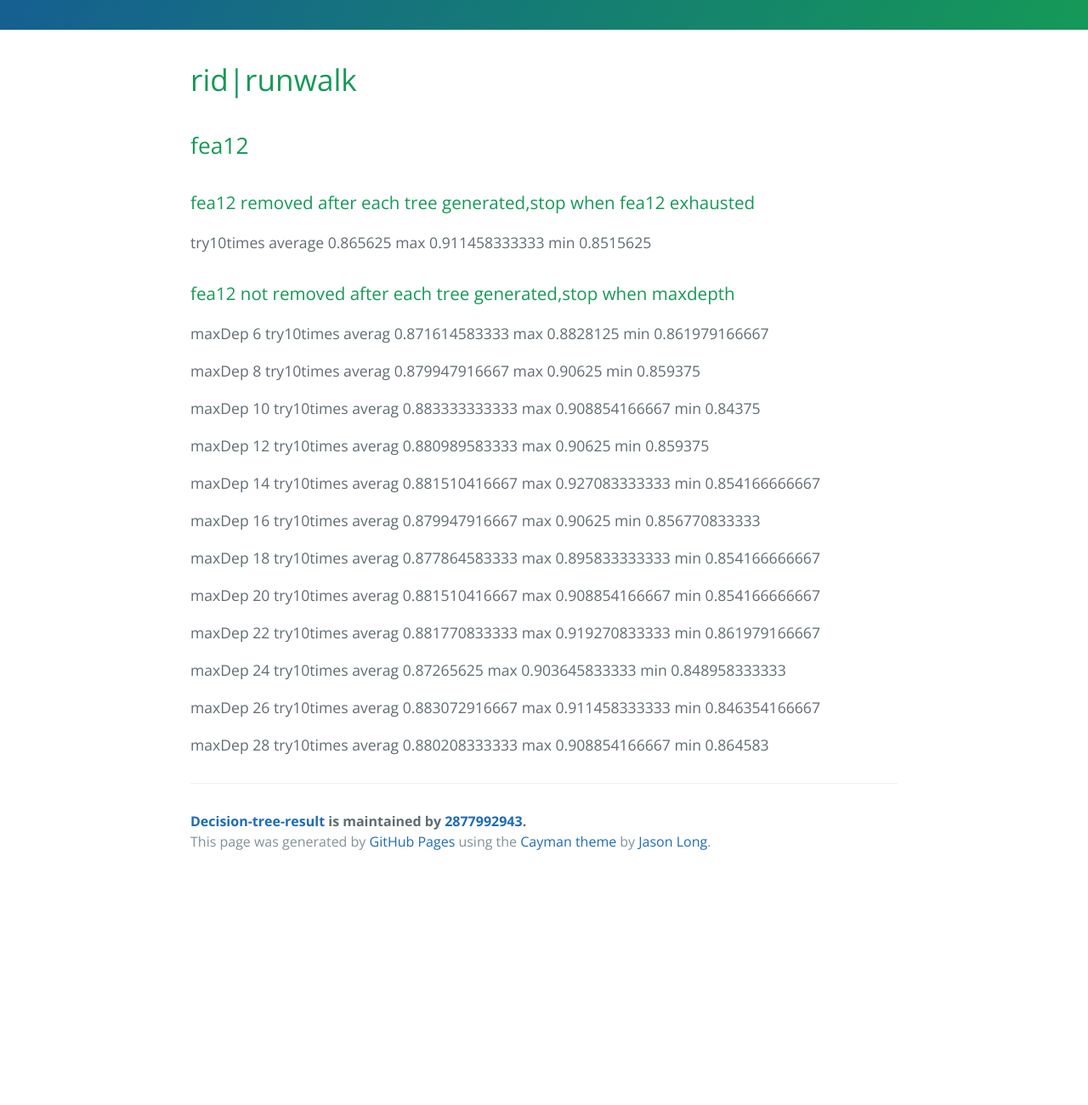
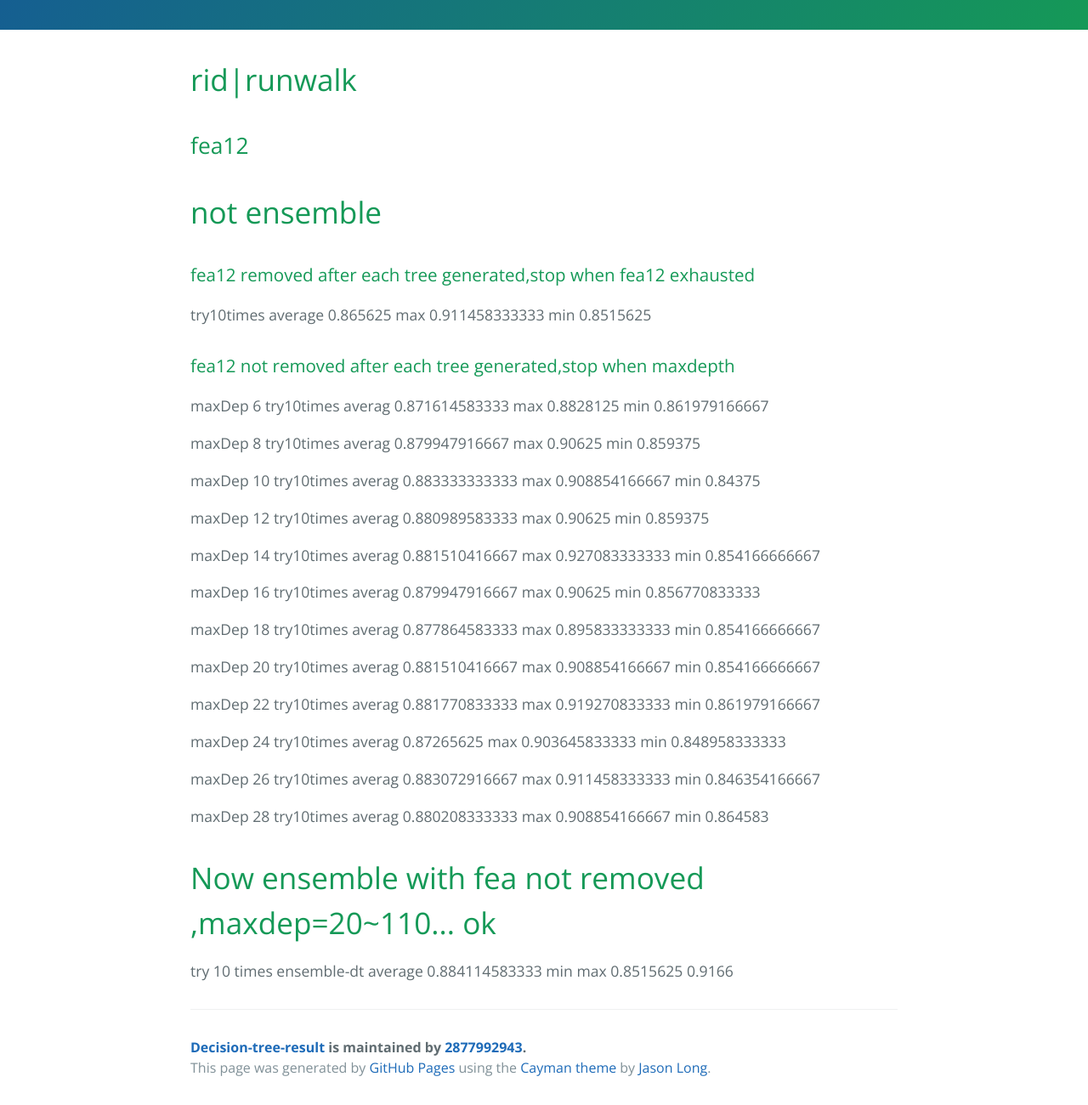
Before and after one commit to 2877992943/decision-tree-result, a plain HTML site: page index.html in a window 1280 px wide. Shown: the part 301-1601 px from the top of the page at 85% size. Before the commit the page ends 1335 px from the top, so only its background shows below. Drawn offline with nearby package versions, Linux system fonts and the light colour scheme.

Commit message:
Create gh-pages branch via GitHub

```diff
--- a/index.html
+++ b/index.html
@@ -24,6 +24,9 @@
 
 <h2>
 <a id="fea12" class="anchor" href="#fea12" aria-hidden="true"><span class="octicon octicon-link"></span></a>fea12</h2>
+
+<h1>
+<a id="not-ensemble" class="anchor" href="#not-ensemble" aria-hidden="true"><span class="octicon octicon-link"></span></a>not ensemble</h1>
 
 <h3>
 <a id="fea12--removed-after-each-tree-generatedstop-when-fea12-exhausted" class="anchor" href="#fea12--removed-after-each-tree-generatedstop-when-fea12-exhausted" aria-hidden="true"><span class="octicon octicon-link"></span></a>fea12  removed after each tree generated,stop when fea12 exhausted</h3>
@@ -57,6 +60,11 @@
 
 <p>maxDep 28 try10times averag 0.880208333333 max 0.908854166667 min 0.864583</p>
 
+<h1>
+<a id="now-ensemble-with-fea-not-removed-maxdep20110-ok" class="anchor" href="#now-ensemble-with-fea-not-removed-maxdep20110-ok" aria-hidden="true"><span class="octicon octicon-link"></span></a>Now ensemble with fea not removed ,maxdep=20~110... ok</h1>
+
+<p>try 10 times ensemble-dt average 0.884114583333 min max 0.8515625 0.9166</p>
+
       <footer class="site-footer">
         <span class="site-footer-owner"><a href="https://github.com/2877992943/decision-tree-result">Decision-tree-result</a> is maintained by <a href="https://github.com/2877992943">2877992943</a>.</span>
 
```
Also changed, not shown: params.json (+1 -1 lines).
